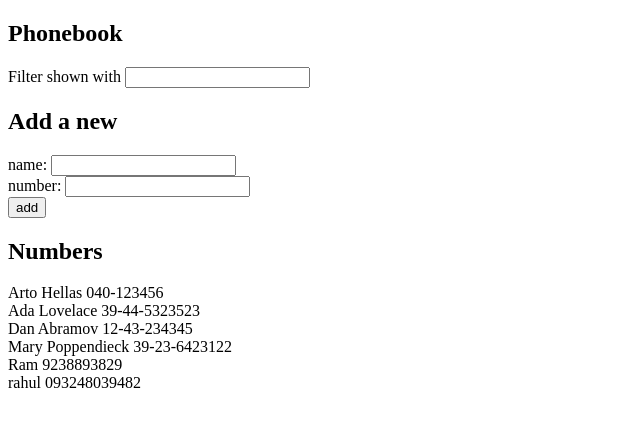
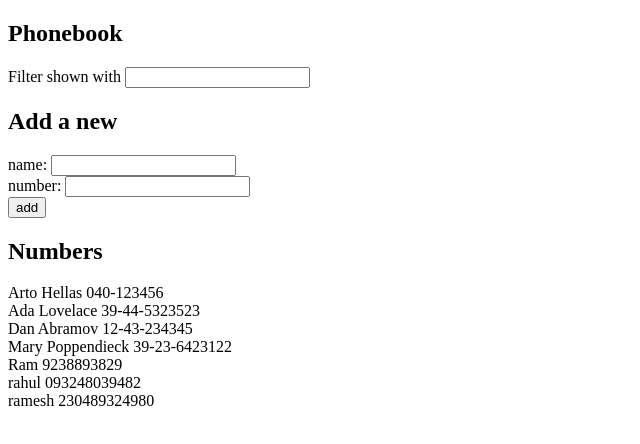
Before and after one commit to Pramod-Kumar-G/full-stack-open, a React (Vite) app in the folder part2/phonebook/: page / in a window 1280 px wide. Shown: the top 444 px of the page, without its empty margins (0-640 px from the left). Built offline with nearby package versions, Linux system fonts and the light colour scheme; data requests are answered from the project's data file.

Commit message:
implement solution for exercise 2.13

```diff
--- a/part2/phonebook/db.json
+++ b/part2/phonebook/db.json
@@ -29,6 +29,11 @@
       "id": "beef",
       "name": "rahul",
       "number": "093248039482"
+    },
+    {
+      "id": "dddc",
+      "name": "ramesh",
+      "number": "230489324980"
     }
   ]
 }
--- a/part2/phonebook/src/App.jsx
+++ b/part2/phonebook/src/App.jsx
@@ -3,6 +3,7 @@
 import Search from './components/Search'
 import DisplayPersons from './components/DisplayPersons'
 import axios from 'axios'
+import personService from "./services/persons"
 
 const App = () => {
   const [persons, setPersons] = useState([])
@@ -11,8 +12,8 @@
   const [searchResults, setSearchResults] = useState([])
 
   useEffect(() => {
-    axios.get("http://localhost:3001/persons").then(response => {
-      setPersons(response.data)
+    personService.getAll().then(initialPersons => {
+      setPersons(initialPersons)
     })
   }, [])
 
@@ -28,8 +29,8 @@
       return;
     }
     const personObject = { name: newName, number: newNumber }
-    axios.post("http://localhost:3001/persons", personObject).then(response => {
-      setPersons(persons.concat(response.data))
+    personService.create(personObject).then(returnedPerson => {
+      setPersons(persons.concat(returnedPerson))
       setNewName("")
       setNewNumber("")
     })
--- /dev/null
+++ b/part2/phonebook/src/services/persons.js
@@ -0,0 +1,15 @@
+import axios from 'axios'
+const baseUrl = "http://localhost:3001/persons"
+
+const getAll = () => {
+  return axios.get(baseUrl).then(response => response.data)
+}
+
+const create = (personObject) => {
+  return axios.post(baseUrl, personObject).then(response => response.data)
+}
+
+export default {
+  getAll,
+  create
+}
```
